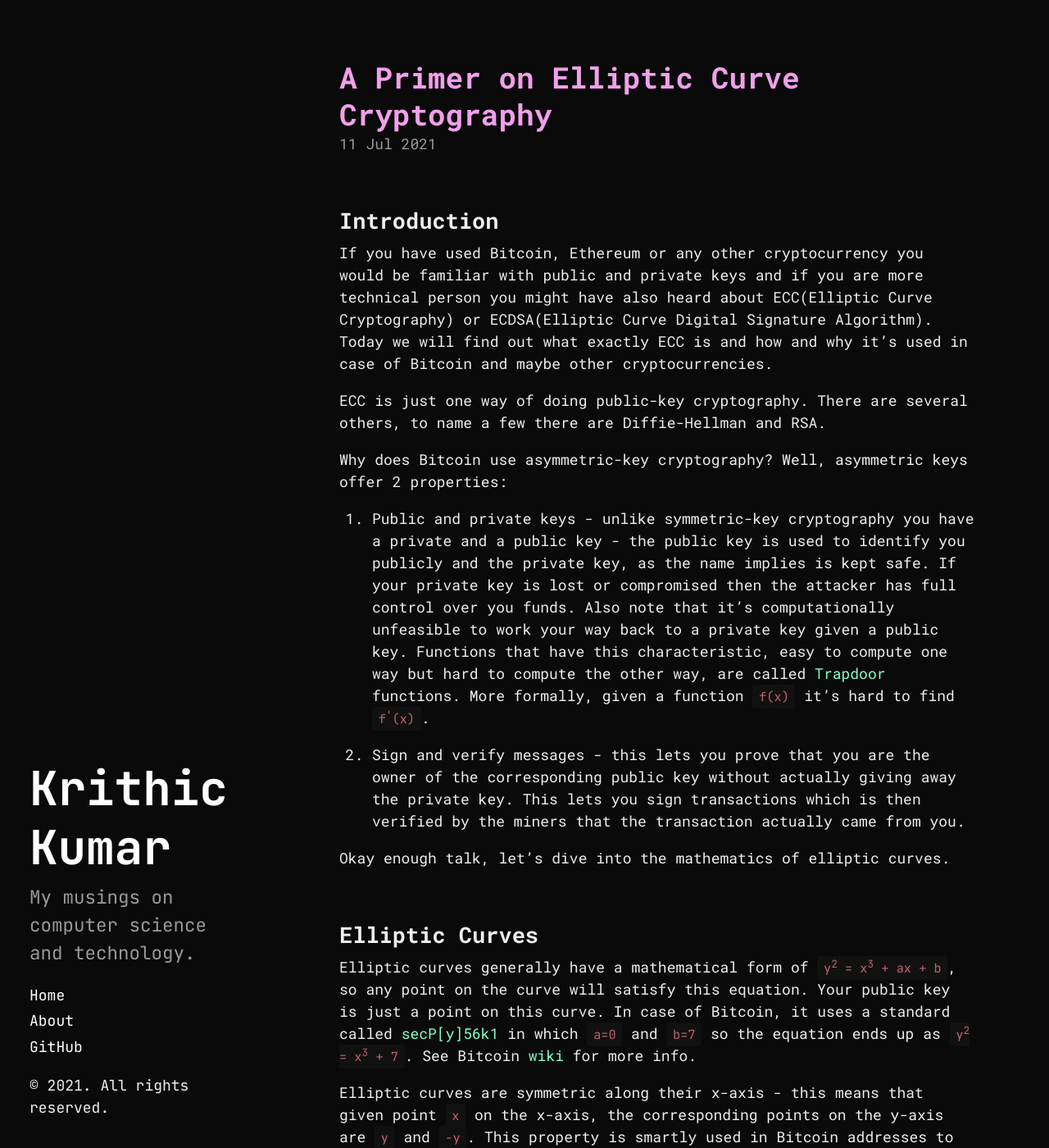
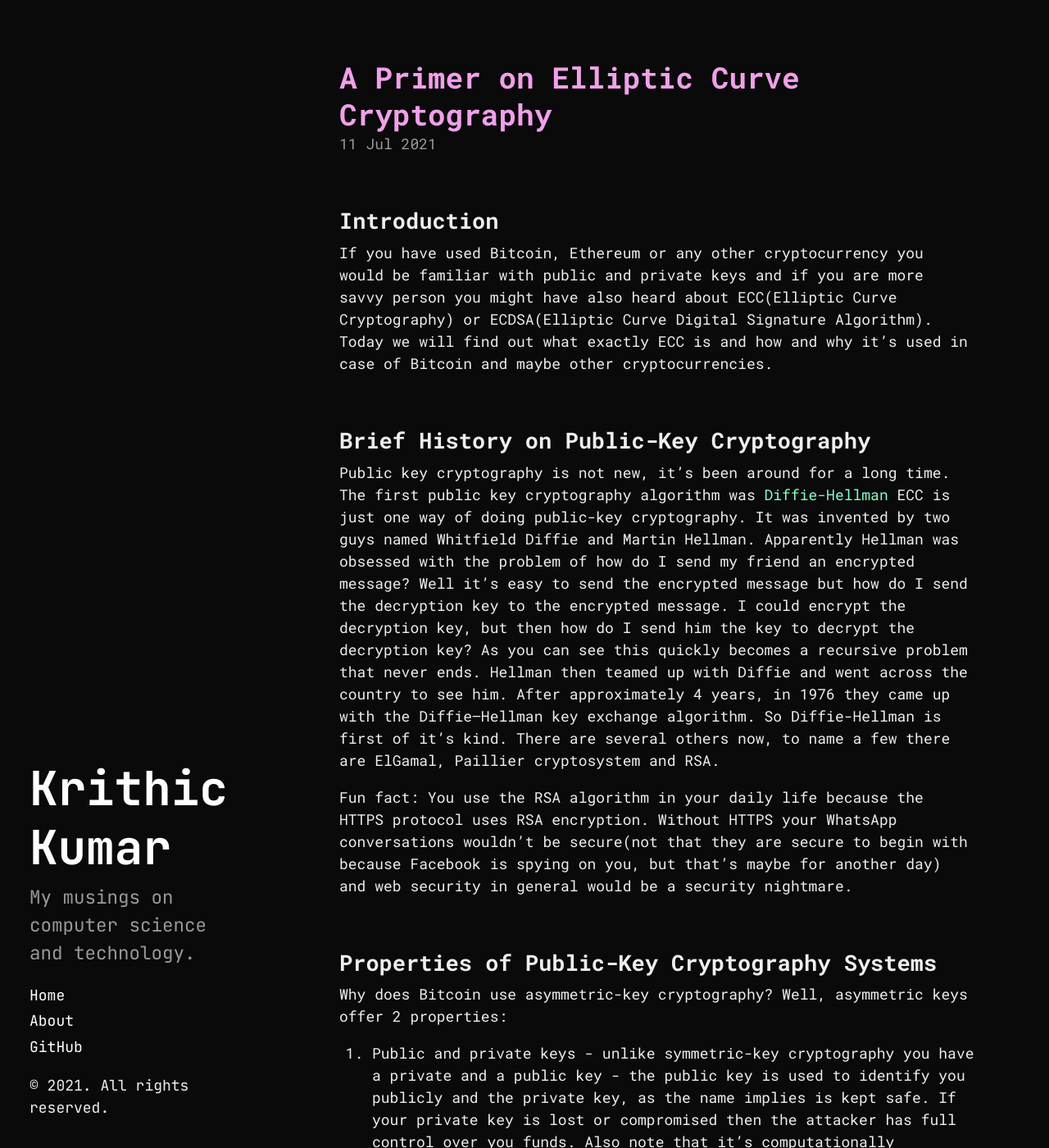
Before and after one commit to notjedi/notjedi.github.io, a Jekyll site: the page built from _posts/2021-07-11-elliptic-curve-cryptography.md, in a window 1280 px wide and 1400 px high. Shown: the whole window at 82% size. Built offline with Jekyll 4.4.1, drawn with Linux system fonts in a browser that asks for light colours; formulas are drawn with MathJax 3; some of the changed text lies outside the part shown.

Commit message:
elliptic-curve-cryptography almost done

````diff
--- a/_posts/2021-07-11-elliptic-curve-cryptography.md
+++ b/_posts/2021-07-11-elliptic-curve-cryptography.md
@@ -8,12 +8,28 @@
 
 ## Introduction
 
-If you have used Bitcoin, Ethereum or any other cryptocurrency you would be familiar with public and private keys and if you are more technical
+If you have used Bitcoin, Ethereum or any other cryptocurrency you would be familiar with public and private keys and if you are more savvy
 person you might have also heard about ECC(Elliptic Curve Cryptography) or ECDSA(Elliptic Curve Digital Signature Algorithm). Today we will
 find out what exactly ECC is and how and why it's used in case of Bitcoin and maybe other cryptocurrencies.
 
-<!--- TODO: add history here --->
-ECC is just one way of doing public-key cryptography. There are several others, to name a few there are Diffie-Hellman and RSA.
+<br>
+## Brief History on Public-Key Cryptography
+
+Public key cryptography is not new, it's been around for a long time. The first public key cryptography algorithm was
+[Diffie-Hellman](https://cryptography.fandom.com/wiki/Diffie%E2%80%93Hellman_key_exchange) ECC is just one way of doing public-key cryptography.
+It was invented by two guys named Whitfield Diffie and Martin Hellman. Apparently Hellman was obsessed with the problem of how do I send my friend
+an encrypted message? Well it's easy to send the encrypted message but how do I send the decryption key to the encrypted message. I could encrypt the
+decryption key, but then how do I send him the key to decrypt the decryption key? As you can see this quickly becomes a recursive problem that never
+ends. Hellman then teamed up with Diffie and went across the country to see him. After approximately 4 years, in 1976 they came up with the Diffie–Hellman
+key exchange algorithm. So Diffie-Hellman is first of it's kind. There are several others now, to name a few there are ElGamal, Paillier cryptosystem and
+RSA.
+
+Fun fact: You use the RSA algorithm in your daily life because the HTTPS protocol uses RSA encryption. Without HTTPS your WhatsApp conversations
+wouldn't be secure(not that they are secure to begin with because Facebook is spying on you, but that's maybe for another day) and web security in general
+would be a security nightmare.
+
+<br>
+## Properties of Public-Key Cryptography Systems
 
 Why does Bitcoin use asymmetric-key cryptography? Well, asymmetric keys offer 2 properties:
 
@@ -32,10 +48,9 @@
 ## Elliptic Curves
 
 Elliptic curves generally have a mathematical form of <code>y<sup>2</sup> = x<sup>3</sup> + ax + b</code>, so any point on the curve will satisfy this
-equation. Your public key is just a point on this curve. In case of Bitcoin, it uses a standard called [secP[y]56k1](https://www.secg.org/sec2-v2.pdf)
-in which `a=0` and `b=7` so the equation ends up as <code>y<sup>2</sup> = x<sup>3</sup> + 7</code>. See Bitcoin [wiki](https://en.bitcoin.it/wiki/SecP[y]56k1)
+equation. Your public key is just a point on this curve. In case of Bitcoin, it uses a standard called [secp256k1](https://www.secg.org/sec2-v2.pdf)
+in which `a=0` and `b=7` so the equation ends up as <code>y<sup>2</sup> = x<sup>3</sup> + 7</code>. See Bitcoin [wiki](https://en.bitcoin.it/wiki/Secp256k1)
 for more info.
-
 
 Elliptic curves are symmetric along their x-axis - this means that given point `x` on the x-axis, the corresponding points on the y-axis are `y` and `-y`.
 This property is smartly used in Bitcoin addresses to save transaction fees. Originally Bitcoin used "uncompressed" public keys in which your public key
@@ -43,9 +58,30 @@
 the public key is reduced to half of it's size by omiting the y coordinate) and thus save transaction fees. See
 [bitcoin-book](https://github.com/bitcoinbook/bitcoinbook/blob/develop/ch04.asciidoc#compressed-public-keys) on how compressed keys are represented.
 
-<!-- TODO: add ec image here -->
+<center>
+    <img src="/assets/elliptic-curves.jpg" alt="elliptic-curves" />
+    <figcaption>Image showing different elliptic curves.</figcaption>
+</center>
 
-<!-- TODO: how signing works -->
+<br>
+### Elliptic Curves over a Finite Field:
+
+Bitcoin public keys are computed by multiplying a [base point](https://en.bitcoin.it/wiki/Secp256k1#Technical_details), usually denoted by `G`, that is known
+to everybody times your private key (a 256-bit number). When you multiply a point `P` on the curve by a number `n`, it is not always guaranteed to be less
+than 2<sup>256</sup>. Why should it be less than 2<sup>256 </sup> you ask? Well there are always standards, or more like limits, on how big the number can be.
+In case of Bitcoin and most other use cases the limit is 2<sup>256</sup>. Bitcoin's public keys are 512 bits long (256 for the x-coordinate and 256 for the
+y-coordinate).
+
+Note: I'm only talking about the points associated with an uncompressed public key, the actual public keys are more than 512 bits long, this
+is because you encode some information along with the points.
+
+So in order for the public keys to fit the 512 bit length obviously the each coordinate should be less than or equal to 2<sup>256</sup>. So how do we ensure
+that the computed number is always less than 2<sup>256</sup>? The answer is that we compute the Elliptic Curve over a finite field. Finite Fields are beyond
+the scope of this article so if you don't know what finite fields are then [this](https://www.youtube.com/watch?v=ColSUxhpn6A) would be a good place to start.
+To be frank even I don't know finite fields to it's core, but I got the basics down. Calculating Elliptic Curves over a finite field would make sure that the
+computed number is always less then 2<sup>256</sup>. A naive explanation of finite fields would be that we take the mod of the result comuted with respct to
+a number `p`. This number `p` is usually prime. In case of secp256k1 this prime is the largest prime number that is less than 2<sup>256</sup>.
+
 
 <br>
 ## Point Operations on Elliptic Curve
@@ -91,28 +128,55 @@
 
 <br>
 ![point-doubling](/assets/point-doubling.jpg)
+
 Mathematically adding is given as follows: (taken from [wikipedia](https://en.wikipedia.org/wiki/Elliptic_curve_point_multiplication#Point_addition))
 <pre>
-slope = (3 P[x]<sup>2</sup> + a) / (2 P[y])
-R[x] = slope<sup>2</sup> – 2P[x]
-R[y] = slope * (P[x] – R[x]) – P[y]
+slope = (3 P[x]<sup>2</sup> + a) / (2 P[y]) mod p
+R[x] = slope<sup>2</sup> – 2P[x] mod p
+R[y] = slope * (P[x] – R[x]) – P[y] mod p
 </pre>
 
 <br>
 ### Point Multiplication
 
-Okay now how do we multiply a point with a scalar? A naive approach would be to add that point to itself `n` number of times. But in real life applications
-these numbers are humungously large so it's not possible to do that.
+Okay now how do we multiply a point with a scalar? Let's say you want to compute `n * P`. A naive approach would be to add that point to itself using the Point
+Addition algorithm `n` number of times. But in real life applications these numbers are humungously large so it's not very practical. Turns out there are multiple
+methods to do this, see [wikipedia](https://en.wikipedia.org/wiki/Elliptic_curve_point_multiplication#Point_multiplication) for all the different methods, in this
+article we focus on the double-and-add method. The algorithm for double-and-add is as follows:
+(taken from [wikipedia](https://en.wikipedia.org/wiki/Elliptic_curve_point_multiplication#Point_multiplication))
 
+```python
+def f(P, d):
+    if d == 0:
+        return 0                         # computation complete
+    elif d == 1:
+        return P
+    elif d % 2 == 1:
+        return point_add(P, f(P, d - 1)) # addition when d is odd
+    else:
+        return f(point_double(P), d/2)   # doubling when d is even
+```
+There is another implementation, of the same algorithm, on the [wikipedia](https://en.wikipedia.org/wiki/Elliptic_curve_point_multiplication#Point_multiplication) page,
+but I find it a little confusing.  If you are a computer science student you might recognize that this algorithm is analogous to the
+[binary exponentiation](https://cp-algorithms.com/algebra/binary-exp.html) algorithm. Turns out this is exactly the same, only that we are doubling and adding instead
+of multiplying and squaring.
+
+Fun fact that you don't need to know and is totally irrelevant: I _kind of_ came up with this on my own once I got to know that adding point `P` to itself `n` times
+is not practical (most probably because I was already familiar with binary exponentiation). Yeah, feels a little validating xD.
+
+In the next article we will explore how Digital Signatures works - telling people that you know a number without actually telling them the number(if you get the reference
+, lol).
 
 <br>
 #### References
 
-2. [Elliptic Curve Cryptography - A Gentle Introduction](https://andrea.corbellini.name/2015/05/17/elliptic-curve-cryptography-a-gentle-introduction)
-1. [Math behind Elliptic Curve Cryptography](https://hackernoon.com/what-is-the-math-behind-elliptic-curve-cryptography-f61b25253da3)
-4. [ECDSA - learnmeabitcoin](https://learnmeabitcoin.com/technical/ecdsa#creating-a-public-key)
-6. [Wyoming Elliptic Curve](https://www.math.brown.edu/johsilve/Presentations/WyomingEllipticCurve.pdf)
-6. [Elliptic Curves from mae.ufl.edu](https://mae.ufl.edu/~uhk/elliptic-curves.pdf)
-3. [Public Key - learnmeabitcoin](https://learnmeabitcoin.com/technical/public-key)
-4. [Elliptic Curve - Point Multiplication](https://en.wikipedia.org/wiki/Elliptic_curve_point_multiplication)
-5. [Order of a point on an Elliptic Curve](https://math.stackexchange.com/questions/704202/order-of-a-point-on-an-elliptic-curve)
+1. [Elliptic Curve Cryptography - A Gentle Introduction](https://andrea.corbellini.name/2015/05/17/elliptic-curve-cryptography-a-gentle-introduction)
+2. [Math behind Elliptic Curve Cryptography](https://hackernoon.com/what-is-the-math-behind-elliptic-curve-cryptography-f61b25253da3)
+3. [ECDSA - learnmeabitcoin](https://learnmeabitcoin.com/technical/ecdsa#creating-a-public-key)
+4. [Wyoming Elliptic Curve](https://www.math.brown.edu/johsilve/Presentations/WyomingEllipticCurve.pdf)
+5. [Elliptic Curves from mae.ufl.edu](https://mae.ufl.edu/~uhk/elliptic-curves.pdf)
+6. [Public Key - learnmeabitcoin](https://learnmeabitcoin.com/technical/public-key)
+7. [Elliptic Curve - Point Multiplication](https://en.wikipedia.org/wiki/Elliptic_curve_point_multiplication)
+8. [Order of a point on an Elliptic Curve](https://math.stackexchange.com/questions/704202/order-of-a-point-on-an-elliptic-curve)
+9. [Intuition on point at infinity(the identity element)](https://math.stackexchange.com/questions/13763/elliptic-curves-and-points-at-infinity)
+10. [A Diffie-Hellman Primer from UCLA](https://www.math.ucla.edu/~baker/40/handouts/rev_DH/node1.html)
````
Also changed, not shown: other parts of _posts/2021-07-11-elliptic-curve-cryptography.md (+4 -3 lines), assets/elliptic-curves.jpg (added).
